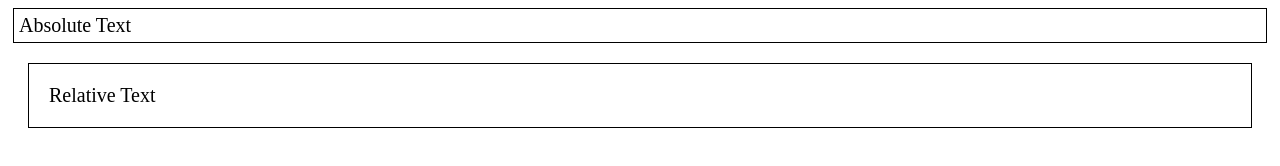
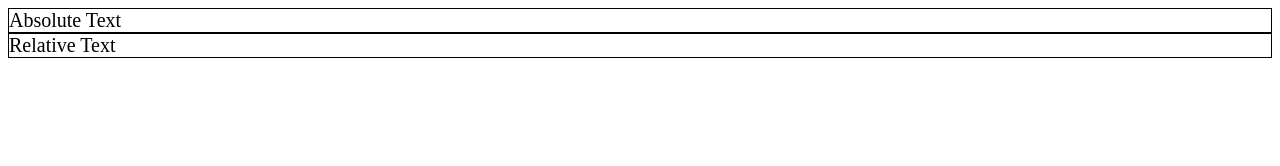
Before and after one commit to CHIC043/016-absolute-relative-units-Chic043, a website: page index.html in a window 1280 px wide. Drawn offline with Linux system fonts and the light colour scheme.

Commit message:
done again

```diff
--- a/index.html
+++ b/index.html
@@ -6,15 +6,15 @@
         #absolute-units {
             font-size: 20px;
             border: 1px solid;
-            Margin:5px;
-            Padding:5px;
+            absolute-Margin:5px;
+            absolute-Padding:5px;
         }
 
         #relative-units {
             border: 1px solid;
             font-size: 20px;
-            Margin:1em;
-            Padding:1em;
+            Margin-values:1em;
+            Padding-values:1em;
         }
     </style>
 </head>
```
